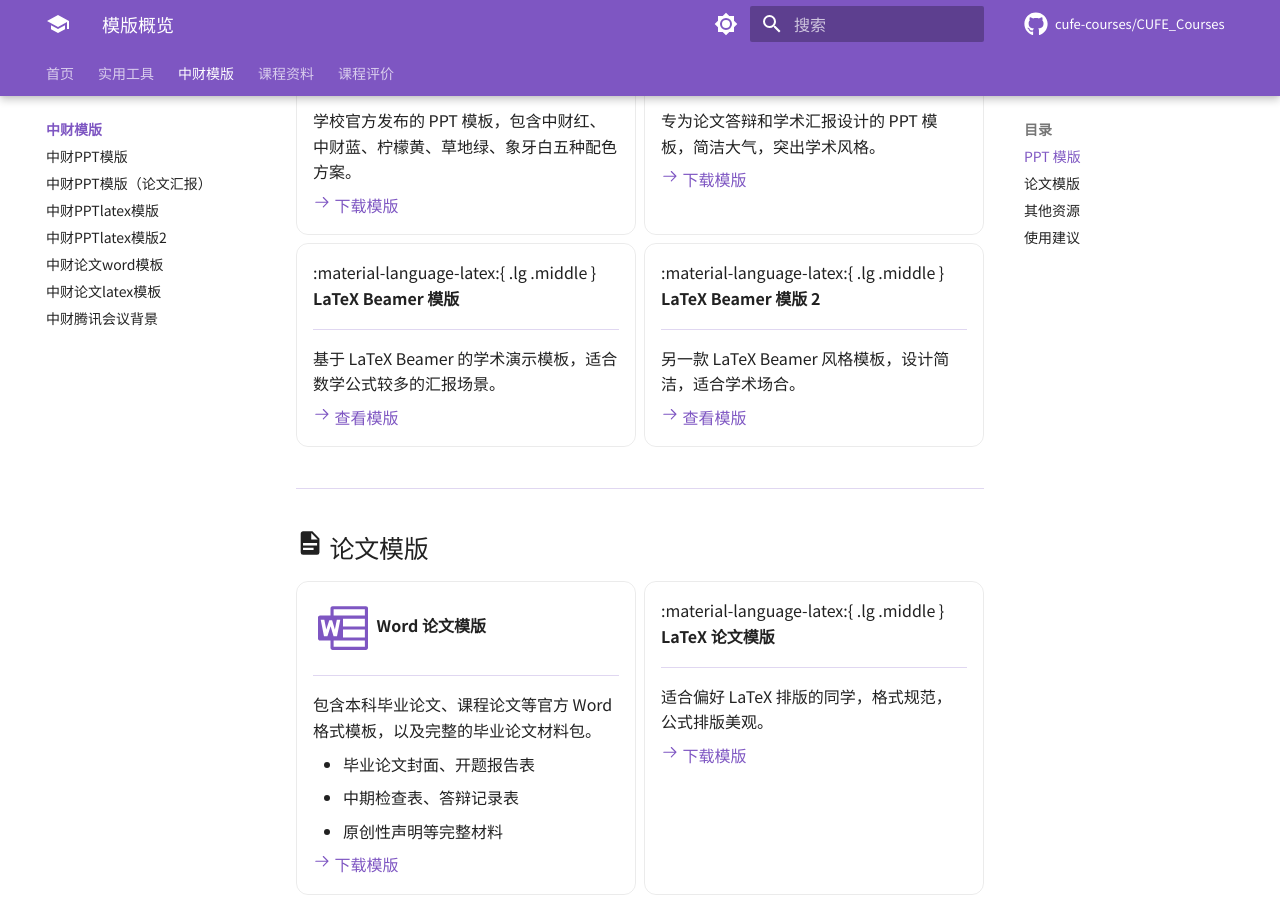
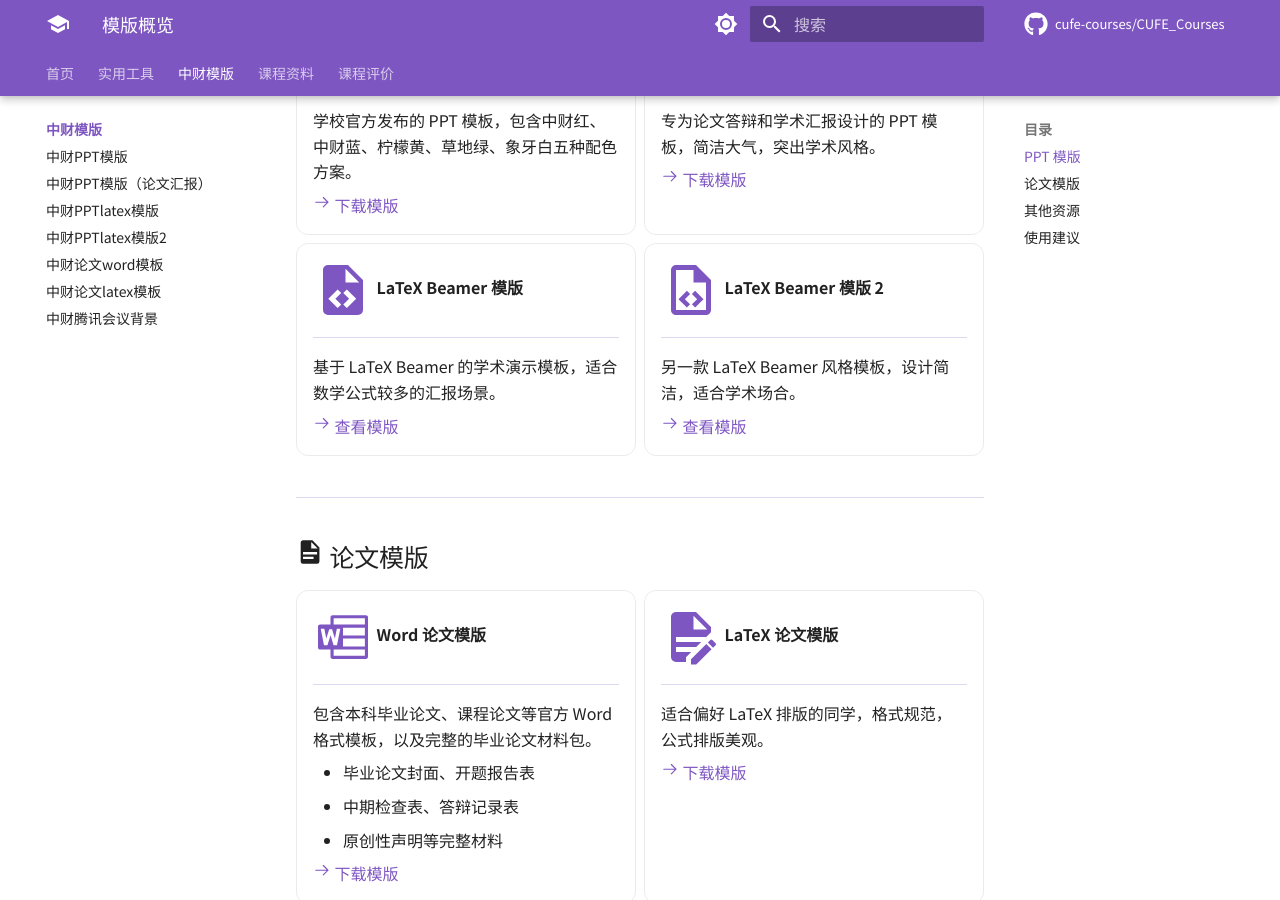
Before and after one commit to cufe-courses/CUFE_Courses, an MkDocs documentation site: the page built from docs/中财模版/index.md, in a window 1280 px wide and 900 px high, scrolled down 420 px. Built offline with MkDocs 1.6.1 and Material for MkDocs 9.7.7, drawn with Linux system fonts in a browser that asks for light colours; comment, search, counter and statistics services are not loaded.

Commit message:
fix: 修复中财模版页面图标不显示问题
替换无效的 :material-language-latex: 为有效图标

```diff
--- a/docs/中财模版/index.md
+++ b/docs/中财模版/index.md
@@ -26,7 +26,7 @@
 
     [:octicons-arrow-right-24: 下载模版](中财PPT模版（论文汇报）/README.md)
 
--   :material-language-latex:{ .lg .middle } **LaTeX Beamer 模版**
+-   :material-file-code:{ .lg .middle } **LaTeX Beamer 模版**
 
     ---
 
@@ -34,7 +34,7 @@
 
     [:octicons-arrow-right-24: 查看模版](中财PPTlatex模版/README.md)
 
--   :material-language-latex:{ .lg .middle } **LaTeX Beamer 模版 2**
+-   :material-file-code-outline:{ .lg .middle } **LaTeX Beamer 模版 2**
 
     ---
 
@@ -62,7 +62,7 @@
 
     [:octicons-arrow-right-24: 下载模版](中财论文word模板/README.md)
 
--   :material-language-latex:{ .lg .middle } **LaTeX 论文模版**
+-   :material-file-document-edit:{ .lg .middle } **LaTeX 论文模版**
 
     ---
 
```
